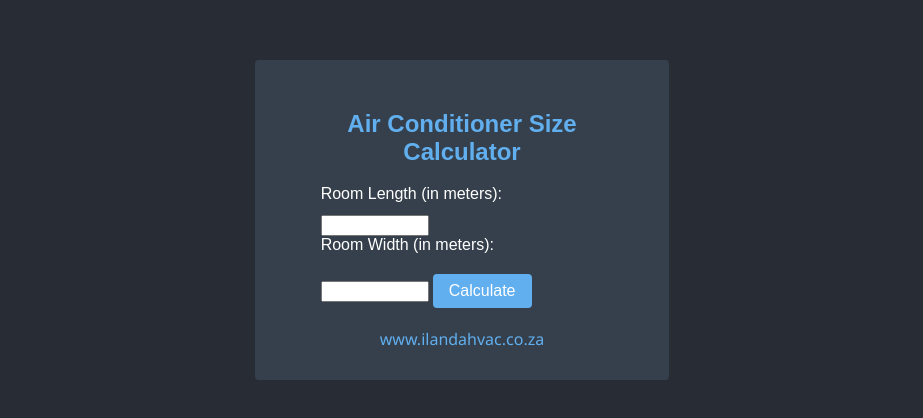
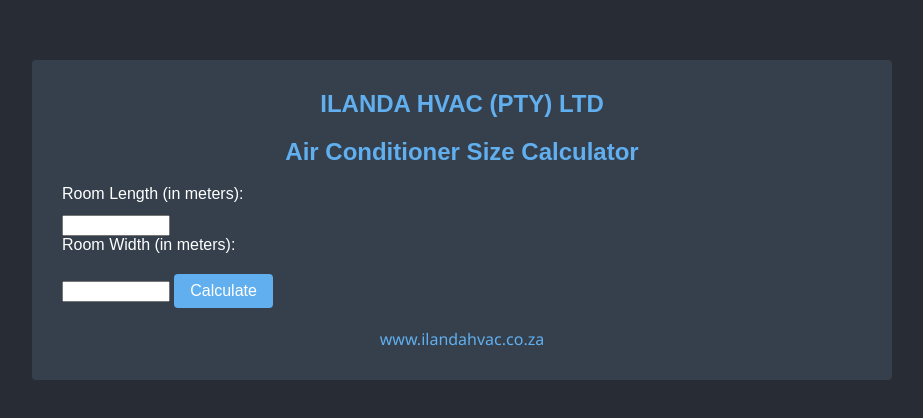
Before and after one commit to Milton-swl/ILANDA, a plain HTML site: page index.html in a window 1280 px wide. Shown: the part 208-626 px from the top of the page, without its empty margins (178-1101 px from the left). Drawn offline with Linux system fonts and the light colour scheme.

Commit message:
Update index.html

```diff
--- a/index.html
+++ b/index.html
@@ -18,11 +18,12 @@
       background-color: #35404c;
       padding: 30px;
       border-radius: 4px;
+      width: 98%; /* Updated width to occupy 98% of the screen */
+      max-width: 800px; /* Increased max-width for larger screens */
     }
 
     .calculator {
-      width: 80%;
-      max-width: 600px;
+      width: 100%; /* Set the calculator width to 100% of its container */
       margin: 0 auto;
     }
 
@@ -30,6 +31,7 @@
       color: #61afef;
       font-family: "Arial", sans-serif;
       text-align: center;
+      margin-top: 0; /* Remove default margin-top */
     }
 
     label {
@@ -78,6 +80,7 @@
 <body>
   <div class="calculator-block">
     <div class="calculator">
+      <h2>ILANDA HVAC (PTY) LTD</h2> <!-- Company name added here -->
       <h2>Air Conditioner Size Calculator</h2>
       <form id="calculatorForm">
         <label for="length">Room Length (in meters):</label>
```
